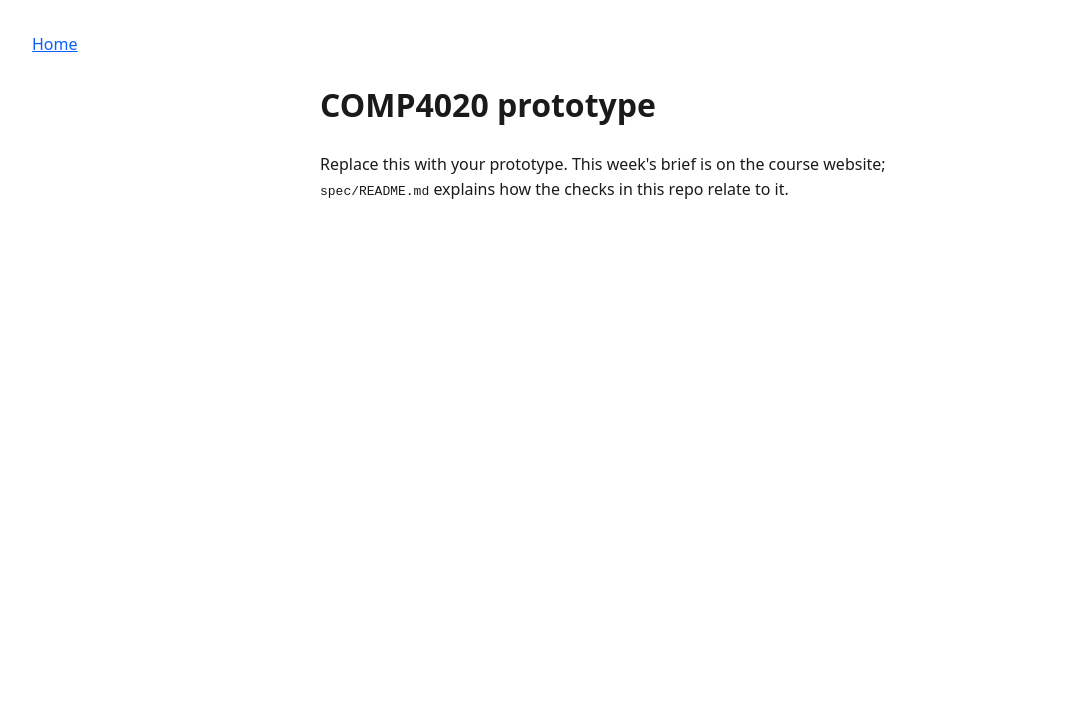
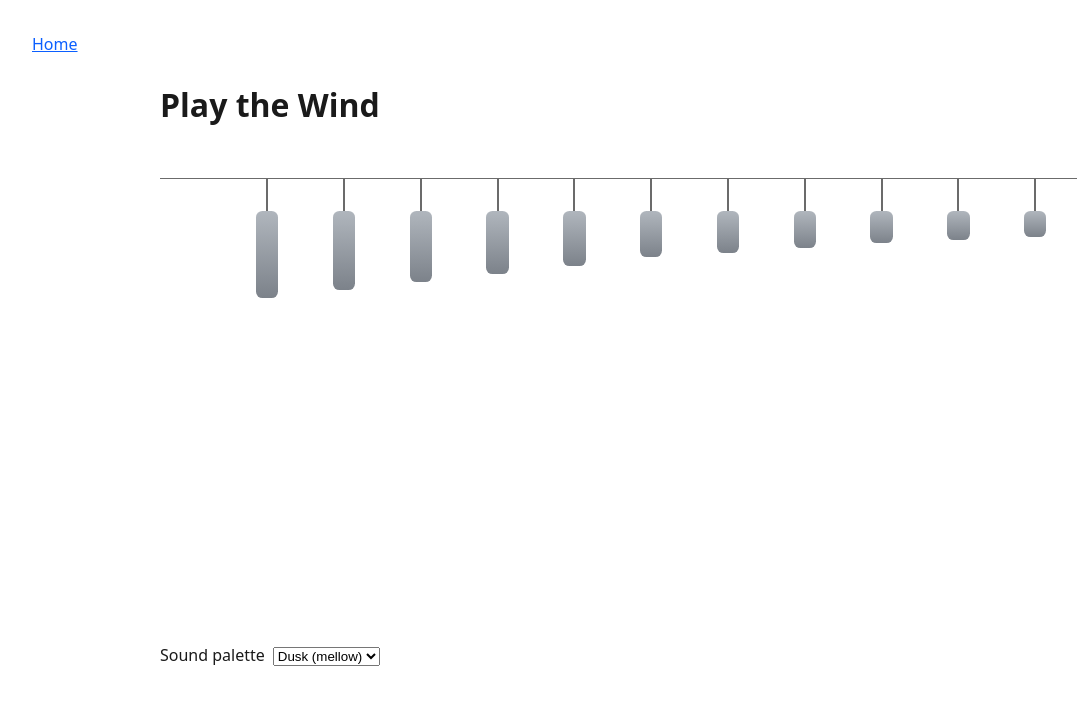
Before and after one commit to comp4020-agentic-coding-studio/comp4020-crit4-baizhenh884-dev, a website built with Vite: page index.html in a window 1280 px wide. Shown: the whole page, without its empty margins (0-1077 px from the left). Built offline with nearby package versions, Linux system fonts and the light colour scheme.

Commit message:
feat: scaffold Play the Wind with first ringable chimes
Replaces the starter page with the chime field: 11 real <button> chimes
(pentatonic scale, size-mapped pitch/duration) plus a sound-palette
<select>, both real focusable controls inside <main>. Web Audio synthesis
is created/resumed only on first user gesture, so the page starts silent.

Keeps the AudioContext graph "hot" with a silent always-on oscillator so
Chromium's idle-suspend doesn't reintroduce a resume() delay after every
chime's decay finishes, and uses pointerdown (not click) so presses ring
immediately rather than waiting for release.

Removes the now-superseded starter.test.ts along with the intro paragraph
it checked for.

Co-Authored-By: Claude Sonnet 5 <noreply@anthropic.com>

```diff
--- a/index.html
+++ b/index.html
@@ -3,10 +3,10 @@
   <head>
     <meta charset="UTF-8" />
     <meta name="viewport" content="width=device-width, initial-scale=1.0" />
-    <title>COMP4020 prototype</title>
+    <title>Play the Wind</title>
     <meta
       name="description"
-      content="Replace this with one sentence saying what this page is. A search result and a link preview both show it."
+      content="Play the Wind: a browser wind chime. Tap a chime to ring it, or drag through the gaps to make wind. No wrong notes, no score."
     />
 
     <!--
@@ -27,11 +27,58 @@
       </nav>
     </header>
     <main>
-      <h1>COMP4020 prototype</h1>
-      <p data-testid="intro">
-        Replace this with your prototype. This week's brief is on the course website;
-        <code>spec/README.md</code> explains how the checks in this repo relate to it.
+      <h1>Play the Wind</h1>
+      <p class="sr-only">
+        Play the Wind: a row of hanging chimes tuned to a pentatonic scale.
+        Tap, click, or press a chime's letter key to ring it. Use the sound
+        palette menu to change its mood.
       </p>
+
+      <div class="chime-field">
+        <canvas id="wind-canvas" aria-hidden="true"></canvas>
+
+        <div class="chime-hanger" style="--x: 10%">
+          <button type="button" class="chime" data-midi="60" data-key="a" style="--size: 5.4rem" aria-label="Chime, note C4, key A"></button>
+        </div>
+        <div class="chime-hanger" style="--x: 18%">
+          <button type="button" class="chime" data-midi="62" data-key="b" style="--size: 4.9rem" aria-label="Chime, note D4, key B"></button>
+        </div>
+        <div class="chime-hanger" style="--x: 26%">
+          <button type="button" class="chime" data-midi="64" data-key="c" style="--size: 4.4rem" aria-label="Chime, note E4, key C"></button>
+        </div>
+        <div class="chime-hanger" style="--x: 34%">
+          <button type="button" class="chime" data-midi="67" data-key="d" style="--size: 3.9rem" aria-label="Chime, note G4, key D"></button>
+        </div>
+        <div class="chime-hanger" style="--x: 42%">
+          <button type="button" class="chime" data-midi="69" data-key="e" style="--size: 3.4rem" aria-label="Chime, note A4, key E"></button>
+        </div>
+        <div class="chime-hanger idle-sway" style="--x: 50%">
+          <button type="button" class="chime" data-midi="72" data-key="f" style="--size: 2.9rem" aria-label="Chime, note C5, key F"></button>
+        </div>
+        <div class="chime-hanger" style="--x: 58%">
+          <button type="button" class="chime" data-midi="74" data-key="g" style="--size: 2.6rem" aria-label="Chime, note D5, key G"></button>
+        </div>
+        <div class="chime-hanger" style="--x: 66%">
+          <button type="button" class="chime" data-midi="76" data-key="h" style="--size: 2.3rem" aria-label="Chime, note E5, key H"></button>
+        </div>
+        <div class="chime-hanger" style="--x: 74%">
+          <button type="button" class="chime" data-midi="79" data-key="i" style="--size: 2.0rem" aria-label="Chime, note G5, key I"></button>
+        </div>
+        <div class="chime-hanger" style="--x: 82%">
+          <button type="button" class="chime" data-midi="81" data-key="j" style="--size: 1.8rem" aria-label="Chime, note A5, key J"></button>
+        </div>
+        <div class="chime-hanger" style="--x: 90%">
+          <button type="button" class="chime" data-midi="84" data-key="k" style="--size: 1.6rem" aria-label="Chime, note C6, key K"></button>
+        </div>
+      </div>
+
+      <div class="controls">
+        <label for="palette">Sound palette</label>
+        <select id="palette" name="palette">
+          <option value="dusk" selected>Dusk (mellow)</option>
+          <option value="bright">Bright</option>
+        </select>
+      </div>
     </main>
     <script type="module" src="./main.ts"></script>
   </body>
--- a/main.ts
+++ b/main.ts
@@ -1,6 +1,6 @@
-// Your prototype's TypeScript goes here. If the week's spec rules out
-// JavaScript, delete this file and the script tag in index.html.
-const intro = document.querySelector<HTMLElement>('[data-testid="intro"]');
-if (intro) {
-  intro.dataset.ready = "true";
+import { initChimes } from "./src/chimes";
+
+const field = document.querySelector<HTMLElement>(".chime-field");
+if (field) {
+  initChimes(field);
 }
--- /dev/null
+++ b/src/audio.ts
@@ -0,0 +1,80 @@
+// Created lazily, only from a real user-gesture handler (see chimes.ts) --
+// that's what keeps the page silent on load, not just discipline: browsers
+// enforce it via the autoplay-gesture policy too.
+let ctx: AudioContext | null = null;
+let unlocked = false;
+
+// Chromium auto-suspends an AudioContext once its graph goes idle (no active
+// nodes) to save power -- which happens every time a chime's decay finishes.
+// Without this, the next press has to pay an async resume() round-trip
+// before its scheduled notes actually start ticking, which is audible as a
+// real gap on essentially every press, not just the first. A permanently
+// running, silent node keeps the graph "hot" so that never happens again
+// after the first unlock.
+function keepGraphAlive(context: AudioContext): void {
+  const silence = context.createGain();
+  silence.gain.value = 0;
+  silence.connect(context.destination);
+  const heartbeat = context.createOscillator();
+  heartbeat.frequency.value = 20;
+  heartbeat.connect(silence);
+  heartbeat.start();
+}
+
+function getContext(): AudioContext {
+  if (!ctx) {
+    ctx = new AudioContext();
+  }
+  if (!unlocked) {
+    unlocked = true;
+    void ctx.resume();
+    keepGraphAlive(ctx);
+  }
+  return ctx;
+}
+
+function midiToFrequency(midi: number): number {
+  return 440 * 2 ** ((midi - 69) / 12);
+}
+
+// The palette <select>'s mood: how much overtone color is mixed into the
+// tone. Replaced with real per-material presets in a later step.
+let brightness = 0.7;
+
+export function setPaletteBrightness(value: number): void {
+  brightness = value;
+}
+
+export function playChime(midi: number, durationSeconds: number): void {
+  const audioCtx = getContext();
+  const now = audioCtx.currentTime;
+  const freq = midiToFrequency(midi);
+  const stopAt = now + durationSeconds + 0.05;
+
+  const envelope = audioCtx.createGain();
+  envelope.gain.setValueAtTime(0, now);
+  envelope.gain.linearRampToValueAtTime(0.5, now + 0.003);
+  envelope.gain.exponentialRampToValueAtTime(0.0001, now + durationSeconds);
+  envelope.connect(audioCtx.destination);
+
+  const fundamental = audioCtx.createOscillator();
+  fundamental.type = "sine";
+  fundamental.frequency.setValueAtTime(freq, now);
+  fundamental.connect(envelope);
+
+  // A slightly inharmonic partial, typical of a struck bar/tube, gives the
+  // fundamental sine a chime-like color instead of a plain pure tone.
+  const overtoneGain = audioCtx.createGain();
+  overtoneGain.gain.setValueAtTime(0.18 * brightness, now);
+  overtoneGain.connect(envelope);
+
+  const overtone = audioCtx.createOscillator();
+  overtone.type = "triangle";
+  overtone.frequency.setValueAtTime(freq * 2.76, now);
+  overtone.connect(overtoneGain);
+
+  fundamental.start(now);
+  overtone.start(now);
+  fundamental.stop(stopAt);
+  overtone.stop(stopAt);
+}
--- /dev/null
+++ b/src/chimes.ts
@@ -0,0 +1,74 @@
+import { playChime, setPaletteBrightness } from "./audio";
+
+interface Chime {
+  button: HTMLButtonElement;
+  midi: number;
+  duration: number;
+}
+
+// Bigger chimes (longer tubes, in the markup) ring lower and longer, like a
+// real wind chime -- size hints at pitch, so no menu is needed to find it.
+function durationForIndex(index: number, count: number): number {
+  const longest = 2.2;
+  const shortest = 0.8;
+  const t = index / (count - 1);
+  return longest - t * (longest - shortest);
+}
+
+function ring(chime: Chime): void {
+  playChime(chime.midi, chime.duration);
+  chime.button.classList.add("ringing");
+  window.setTimeout(() => {
+    chime.button.classList.remove("ringing");
+  }, chime.duration * 1000);
+}
+
+export function initChimes(root: ParentNode): void {
+  const buttons = Array.from(root.querySelectorAll<HTMLButtonElement>(".chime"));
+  const chimes: Chime[] = buttons.map((button, index) => ({
+    button,
+    midi: Number(button.dataset.midi),
+    duration: durationForIndex(index, buttons.length),
+  }));
+
+  // `pointerdown` fires the instant a mouse/finger/pen touches down --
+  // unlike `click`, which waits for release, and would otherwise delay the
+  // sound by however long the press is held. Enter/Space still need their
+  // own keydown handling since neither is a pointer event.
+  for (const chime of chimes) {
+    chime.button.addEventListener("pointerdown", () => ring(chime));
+    chime.button.addEventListener("keydown", (event) => {
+      if ((event.key === "Enter" || event.key === " ") && !event.repeat) {
+        event.preventDefault();
+        ring(chime);
+      }
+    });
+  }
+
+  const keyToChime = new Map<string, Chime>();
+  for (const chime of chimes) {
+    const key = chime.button.dataset.key;
+    if (key) {
+      keyToChime.set(key, chime);
+    }
+  }
+
+  window.addEventListener("keydown", (event) => {
+    if (event.repeat || event.target instanceof HTMLSelectElement) {
+      return;
+    }
+    const chime = keyToChime.get(event.key.toLowerCase());
+    if (chime) {
+      ring(chime);
+    }
+  });
+
+  const palette = root.querySelector<HTMLSelectElement>("#palette");
+  if (palette) {
+    const applyPalette = () => {
+      setPaletteBrightness(palette.value === "bright" ? 1.4 : 0.7);
+    };
+    palette.addEventListener("change", applyPalette);
+    applyPalette();
+  }
+}
--- a/styles.css
+++ b/styles.css
@@ -7,10 +7,93 @@ body {
 }
 
 main {
-  max-width: 40rem;
+  max-width: 60rem;
   margin: 0 auto;
 }
 
 a {
   color: #0b5fff;
 }
+
+.sr-only {
+  position: absolute;
+  width: 1px;
+  height: 1px;
+  padding: 0;
+  margin: -1px;
+  overflow: hidden;
+  clip: rect(0, 0, 0, 0);
+  white-space: nowrap;
+  border: 0;
+}
+
+.chime-field {
+  position: relative;
+  height: min(60vh, 26rem);
+  margin: 3rem 0;
+  border-top: 1px solid #6b6b6b;
+}
+
+#wind-canvas {
+  position: absolute;
+  inset: 0;
+  width: 100%;
+  height: 100%;
+  pointer-events: none;
+}
+
+.chime-hanger {
+  position: absolute;
+  top: 0;
+  left: var(--x);
+  display: flex;
+  flex-direction: column;
+  align-items: center;
+  transform-origin: top center;
+}
+
+.chime-hanger::before {
+  content: "";
+  width: 2px;
+  height: 2rem;
+  background: #6b6b6b;
+}
+
+.chime {
+  width: 1.4rem;
+  height: var(--size);
+  border: none;
+  border-radius: 0.4rem;
+  background: linear-gradient(180deg, #b0b6bd, #7c828a);
+  cursor: pointer;
+  transition: filter 0.15s ease;
+}
+
+.chime:focus-visible {
+  outline: 2px solid #0b5fff;
+  outline-offset: 2px;
+}
+
+.chime.ringing {
+  filter: brightness(1.4);
+}
+
+@keyframes idle-sway {
+  0%,
+  100% {
+    transform: rotate(-4deg);
+  }
+  50% {
+    transform: rotate(4deg);
+  }
+}
+
+.chime-hanger.idle-sway {
+  animation: idle-sway 4s ease-in-out infinite;
+}
+
+.controls {
+  display: flex;
+  align-items: center;
+  gap: 0.5rem;
+}
--- a/tsconfig.json
+++ b/tsconfig.json
@@ -16,5 +16,5 @@
     "useDefineForClassFields": true,
     "noFallthroughCasesInSwitch": true
   },
-  "include": ["*.ts", "spec", "scripts"]
+  "include": ["*.ts", "src", "spec", "scripts"]
 }
```
Also changed, not shown: spec/starter.test.ts (deleted, +0 -30 lines).
